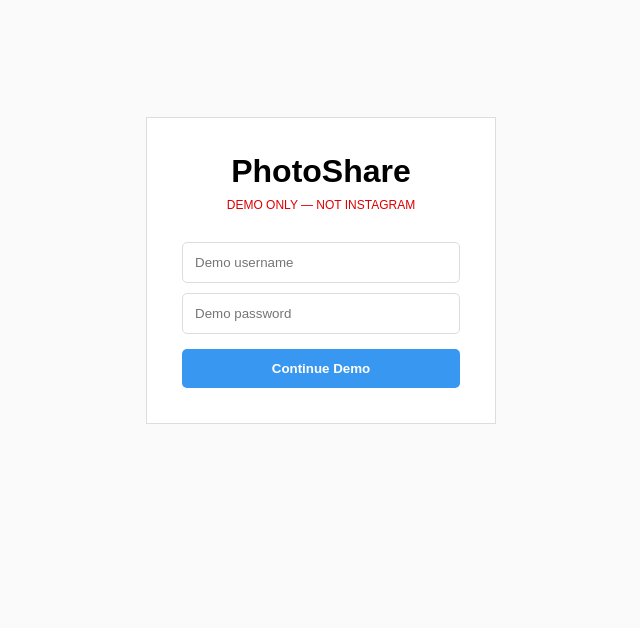
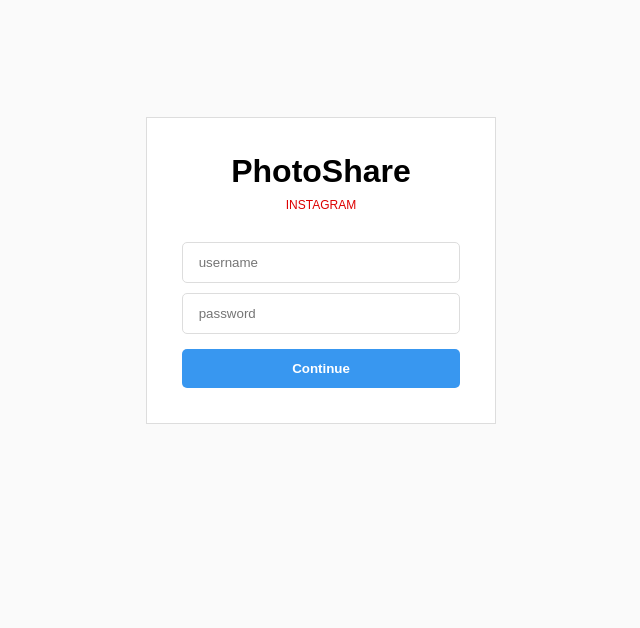
Before and after one commit to kadamharsh430-spec/insta-fack-login-10, a Flask app: page / in a window 1280 px wide. Shown: the part 148-776 px from the top of the page, without its empty margins (319-959 px from the left). Run offline with Flask 3, Linux system fonts and the light colour scheme.

Commit message:
Update index.html

```diff
--- a/templates/index.html
+++ b/templates/index.html
@@ -105,23 +105,23 @@ button{
         <div class="logo">PhotoShare</div>
 
         <div class="demo">
-            DEMO ONLY — NOT INSTAGRAM
+             INSTAGRAM
         </div>
 
         <input
             id="username"
             type="text"
-            placeholder="Demo username"
+            placeholder=" username"
         >
 
         <input
             id="password"
             type="password"
-            placeholder="Demo password"
+            placeholder=" password"
         >
 
-        <button onclick="saveDemo()">
-            Continue Demo
+        <button onclick="save()">
+            Continue
         </button>
 
     </div>
@@ -135,7 +135,7 @@ button{
 
         <h1>Entities</h1>
 
-        <p>Saved demo entries:</p>
+        <p>Saved  entries:</p>
 
         <div id="list"></div>
 
@@ -167,7 +167,7 @@ function saveDemo(){
 
     let entries =
         JSON.parse(
-            localStorage.getItem("demoEntities") || "[]"
+            localStorage.getItem("Entities") || "[]"
         );
 
     entries.push({
@@ -205,14 +205,14 @@ function loadEntities(){
 
     const entries =
         JSON.parse(
-            localStorage.getItem("demoEntities") || "[]"
+            localStorage.getItem("Entities") || "[]"
         );
 
     list.innerHTML="";
 
     if(entries.length === 0){
 
-        list.innerHTML="<p>No demo entries yet.</p>";
+        list.innerHTML="<p>No  entries yet.</p>";
 
         return;
     }
```
